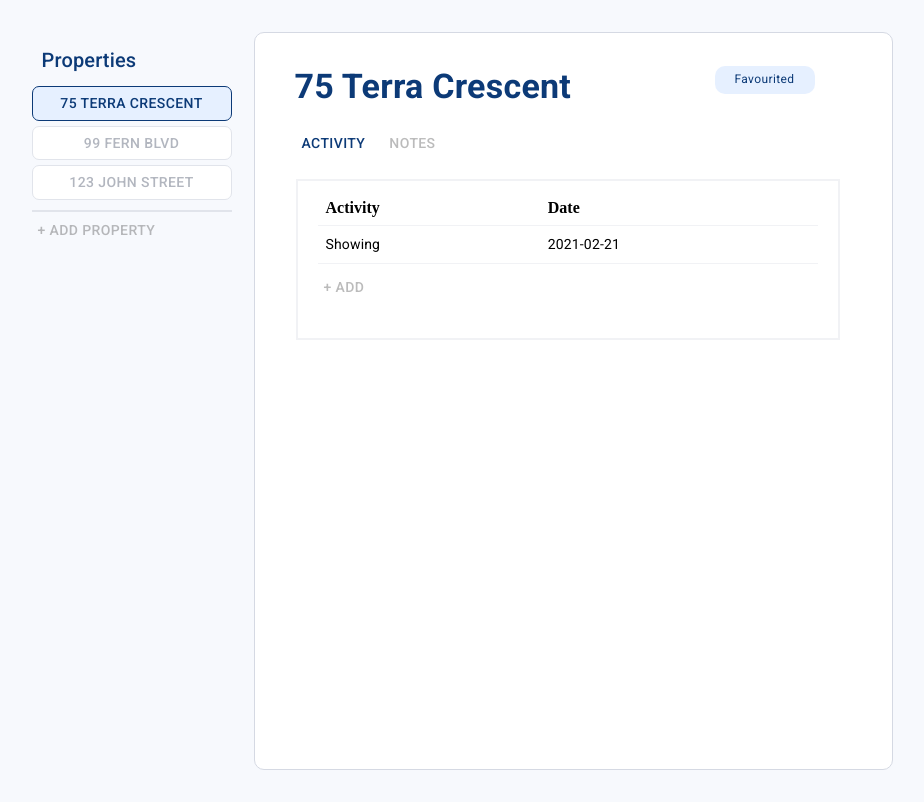
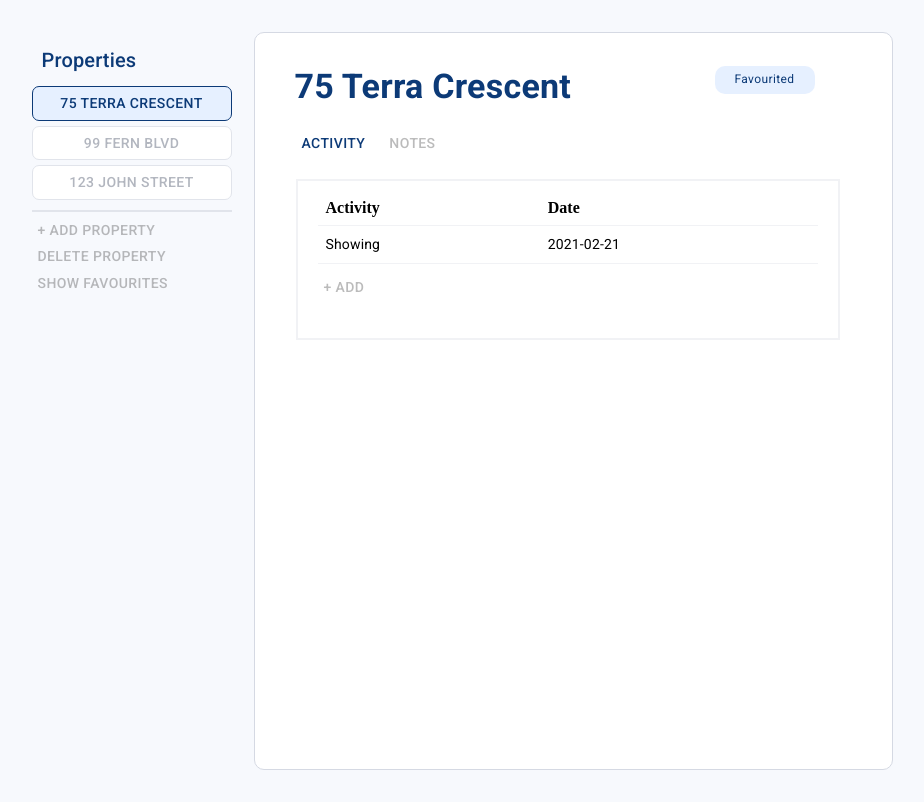
Before and after one commit to HuIsJason/real-estate-crm, a React (Create React App) app: page /project/history-dash in a window 1280 px wide. Shown: the whole page, without its empty margins (184-1108 px from the left). Built offline with nearby package versions, Linux system fonts and the light colour scheme.

Commit message:
delete properties, and filter by favourites

```diff
--- a/src/components/PropertyHistoryDash/PropertySelectList/index.tsx
+++ b/src/components/PropertyHistoryDash/PropertySelectList/index.tsx
@@ -1,7 +1,7 @@
 import { makeStyles, Theme, Typography } from '@material-ui/core';
 import Props from './types';
 
-export default function PropertySelectList ( { properties, selected, onSelect, onClickAdd } : Props) {
+export default function PropertySelectList ( { properties, selected, onSelect } : Props) {
 
     const classes = useStyles();
 
@@ -16,19 +16,16 @@ export default function PropertySelectList ( { properties, selected, onSelect, o
                     </button>
                 </div>))
             }
-            <div className={classes.btnContainer}>
-                <button onClick={onClickAdd} className={classes.clearBtn}> <Typography variant="button"> + Add Property </Typography> </button>
-            </div>
         </div>
     )
 };
 
 const useStyles = makeStyles((theme: Theme) => ({
     root: {
-      margin: theme.spacing(3),
-      marginRight: 0,
-      padding: '20px 20px',
-      display: 'inline-block'
+    //   margin: theme.spacing(3),
+    //   marginRight: 0,
+    //   padding: '20px 20px',
+    //   display: 'inline-block'
     },
     button: {
       background: "white",
--- a/src/components/PropertyHistoryDash/PropertySelectList/types.ts
+++ b/src/components/PropertyHistoryDash/PropertySelectList/types.ts
@@ -4,7 +4,6 @@ interface Props {
     properties: Property[],
     selected: Property,
     onSelect: (property: Property) => void;
-    onClickAdd: () => void;
 }
 
 interface Property {
--- a/src/components/PropertyHistoryDash/index.tsx
+++ b/src/components/PropertyHistoryDash/index.tsx
@@ -4,6 +4,8 @@ import DetailedHistory from '../DetailedHistory/index';
 import AddPropertyModal from './PropertySelectList/addPropertyModal';
 import { Property } from './PropertySelectList/types';
 import { Activity } from '../ActivityTable/types';
+import ConfirmationModal from '../ConfirmationModal';
+import { makeStyles, Theme, Typography } from '@material-ui/core';
 
 const properties = [
     {
@@ -37,15 +39,23 @@ const properties = [
 
 export default function PropertyHistoryDash() {
 
-    const [selectedProperty, setSelectedProperty] = React.useState(properties[0]);
-    const [modalOpen, setModalOpen] = React.useState(false);
+    const classes = useStyles();
+
+    const [selectedProperty, setSelectedProperty] = React.useState(properties[0] || null);
+    const [modalOpen, setModalOpen] = React.useState(0);
     const [allProperties, setAllProperties] = React.useState(properties);
+    const [displayedProperties, setDisplayedProperties] = React.useState(properties);
     const [currTab, setCurrTab] = React.useState('activity');
+    const [showFav, setShowFav] = React.useState(false);
 
     const saveProperty = (property: Property) => {
         allProperties.push(property);
         setAllProperties(allProperties);
-        setModalOpen(false);
+        if (!showFav) {
+            displayedProperties.push(property);
+            setDisplayedProperties(displayedProperties);
+        }
+        setModalOpen(0);
     }
 
     const toggleFavourite = (property: Property) => {
@@ -84,10 +94,8 @@ export default function PropertyHistoryDash() {
 
     const updateNotes = (notes: string) => {
         selectedProperty.notes = notes;
-        console.log(selectedProperty.notes);
         setSelectedProperty(selectedProperty);
         setAllProperties(allProperties);
-        console.log(allProperties);
     }
 
     const handleSelect = (property: Property) => {
@@ -95,17 +103,105 @@ export default function PropertyHistoryDash() {
         setSelectedProperty(property);
     }
 
+    const deleteSelectedProperty = () => {
+        const updatedProperties = allProperties.filter(property => property != selectedProperty);
+        setAllProperties(updatedProperties);
+
+        const updatedDisplay = displayedProperties.filter(property => property != selectedProperty);
+        setDisplayedProperties(updatedDisplay);
+
+        setSelectedProperty(updatedDisplay[0]); // TODO: case where no properties
+        setModalOpen(0);
+
+    }
+
+    const filterFavourites = () => {
+        const newDisplay = allProperties.filter(property => property.favourited);
+        setDisplayedProperties(newDisplay);
+        setSelectedProperty(newDisplay[0]); // TODO: case where no properties
+        setCurrTab('activity');
+        setShowFav(true);
+    }
+
+    const showAll = () => {
+        setDisplayedProperties(allProperties);
+        setShowFav(false);
+    }
+
     return (
         <div style={{ width: "fit-content", margin: "auto"}}>
-        <PropertySelectList
-        properties={allProperties}
-        selected={selectedProperty}
-        onSelect={handleSelect}
-        onClickAdd={ () => setModalOpen(true) }/>
+            <div className={classes.root}>
+                <PropertySelectList
+                properties={displayedProperties}
+                selected={selectedProperty}
+                onSelect={handleSelect} />
+
+                <div className={classes.btnContainer}>
+                    <button onClick={() => setModalOpen(1)} className={classes.clearBtn}> <Typography variant="button">+ Add Property</Typography> </button>
+                    {properties.length > 0 ? (<button onClick={() => setModalOpen(2)} className={classes.clearBtn}> <Typography variant="button">Delete Property </Typography> </button>) : null}
+                    {showFav ? <button onClick={() => showAll()} className={classes.clearBtn}> <Typography variant="button">Show All</Typography> </button>
+                    : <button onClick={() => filterFavourites()} className={classes.clearBtn}> <Typography variant="button">Show Favourites</Typography> </button>}
+                </div>
+            </div>
 
         <DetailedHistory currTab={currTab} setCurrTab={(value) => setCurrTab(value)}
         property={selectedProperty} toggleFavourite={toggleFavourite} addActivity={addActivity} updateNotes={updateNotes} />
-        <AddPropertyModal open={modalOpen} onCancel={() => setModalOpen(false)} onSave={saveProperty}/>
+        <AddPropertyModal open={modalOpen === 1} onCancel={() => setModalOpen(0)} onSave={saveProperty}/>
+        <ConfirmationModal open={modalOpen === 2} onCancel={() => setModalOpen(0)} onContinue={deleteSelectedProperty}
+        actionDescription={`delete property ${selectedProperty.addrLineOne}`} />
         </div>
     )
 }
+
+const useStyles = makeStyles((theme: Theme) => ({
+    root: {
+      margin: theme.spacing(3),
+      marginRight: 0,
+      padding: '20px 20px',
+      display: 'inline-block'
+    },
+    button: {
+      background: "white",
+      color: "#b2b6bf",
+      padding: '4px 8px',
+      border: '1px solid #e1e4eb',
+      borderRadius: '7px',
+      outline: 'none',
+      width: '200px',
+      marginBottom: 5,
+      '&:hover' : {
+        opacity: 1,
+        background: "#e6f0ff",
+        color: '#0C3A77',
+        border: '1px solid #0C3A77'
+      }
+    },
+    buttonSelected: {
+        background: "#e6f0ff",
+        color: '#0C3A77',
+        border: '1px solid #0C3A77',
+        padding: '4px 8px',
+        borderRadius: '7px',
+        outline: 'none',
+        width: '200px',
+        marginBottom: 5,
+    },
+    btnContainer: {
+        borderTop: '2px solid #e1e4eb',
+        marginTop: 5,
+        paddingTop: '5px',
+        width: '200px',
+        // display: 'inline-block',
+    },
+    clearBtn: {
+        border: 'none',
+        outline: 'none',
+        background: 'none',
+        color: "#202021",
+        opacity: .3,
+        '&:hover' : {
+            color: "#0C3A77",
+            opacity: 1,
+        }
+    }
+  }));
```
